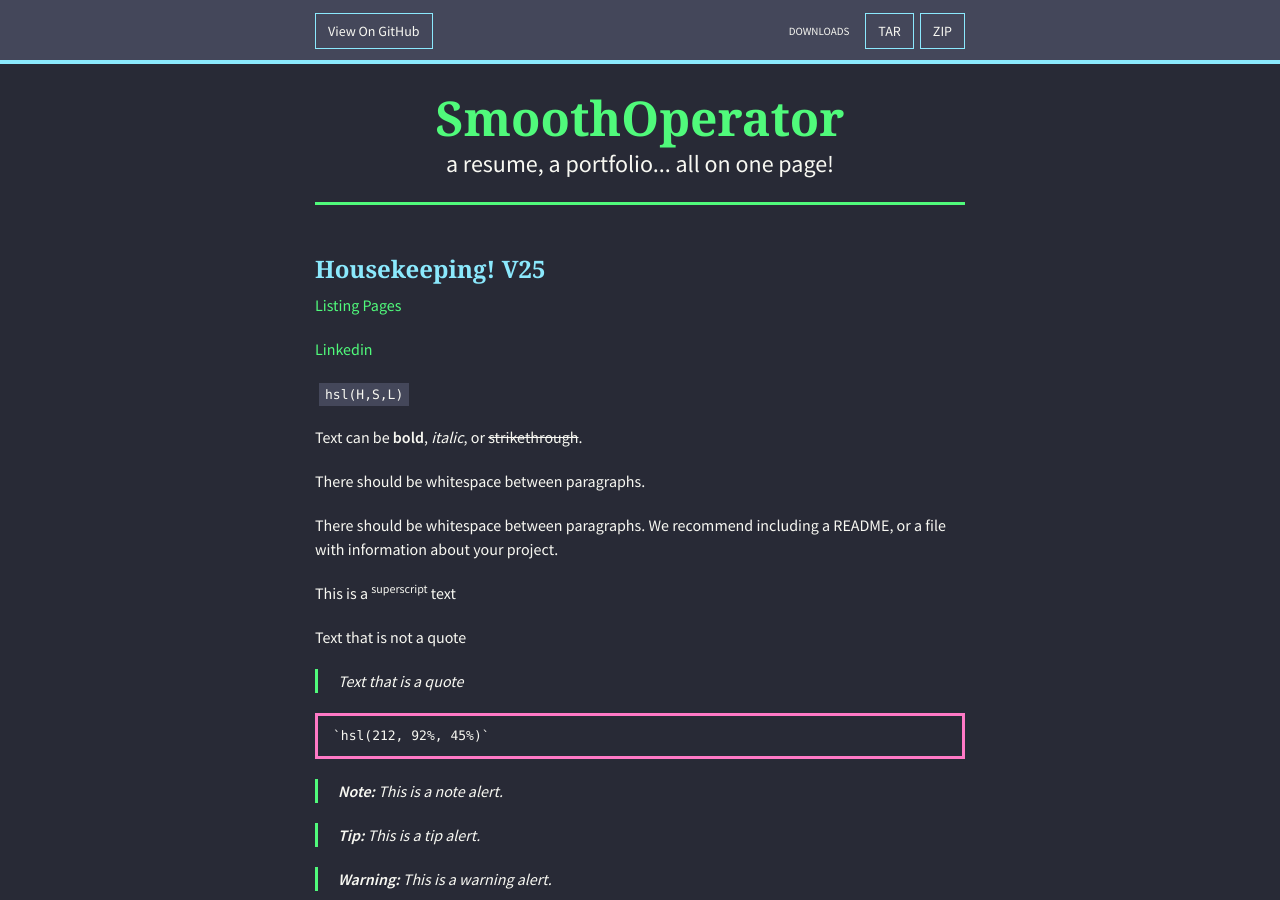
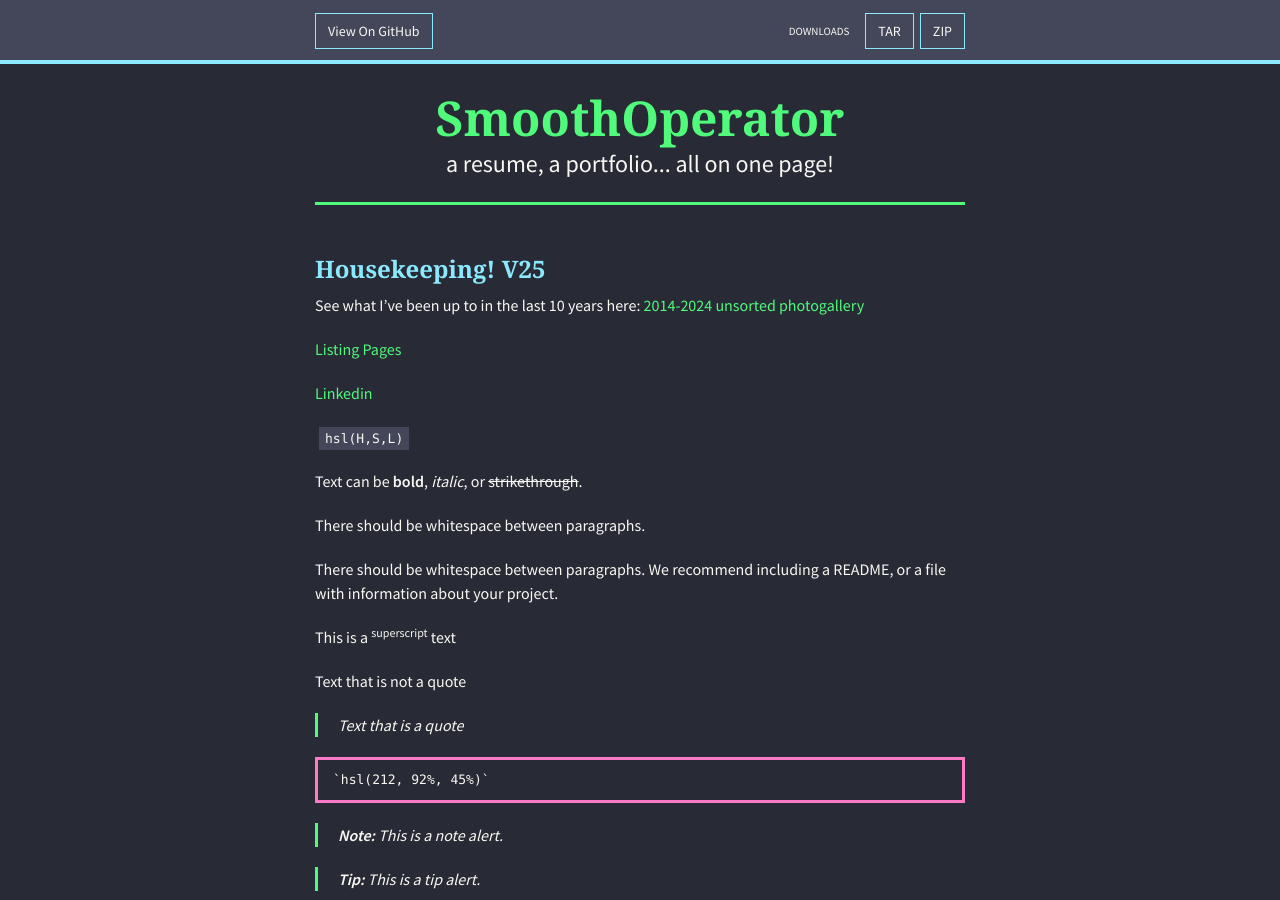
Before and after one commit to SmoothOperator/smoothoperator.github.io, a Jekyll site: the page built from index.md, in a window 1280 px wide and 900 px high. Built offline with Jekyll 4.4.1, drawn with Linux system fonts in a browser that asks for light colours; nearby versions of some CDN libraries; our own code applies the rules of GitHub Pages for plain Markdown files.

Commit message:
Update index.md

```diff
--- a/index.md
+++ b/index.md
@@ -3,6 +3,8 @@ layout: default
 ---
 
 ### Housekeeping! V25
+See what I've been up to in the last 10 years here: [2014-2024 unsorted photogallery]([samples/listings-page](https://photos.app.goo.gl/z1X7arV6D6iKYqBN8))
+
 [Listing Pages](samples/listings-page)
 
 [Linkedin](https://www.linkedin.com/in/marshallpeck/)
```
